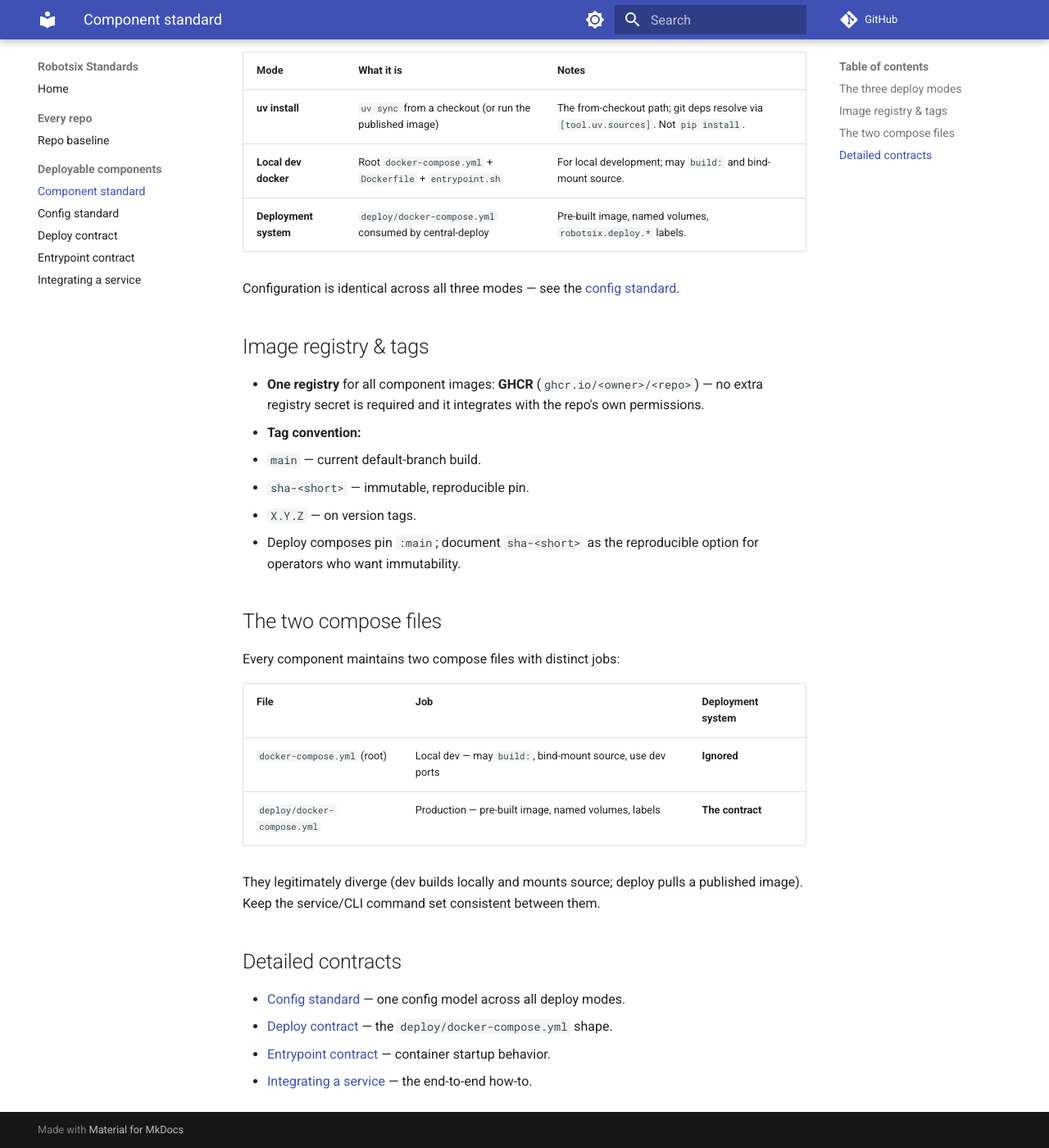
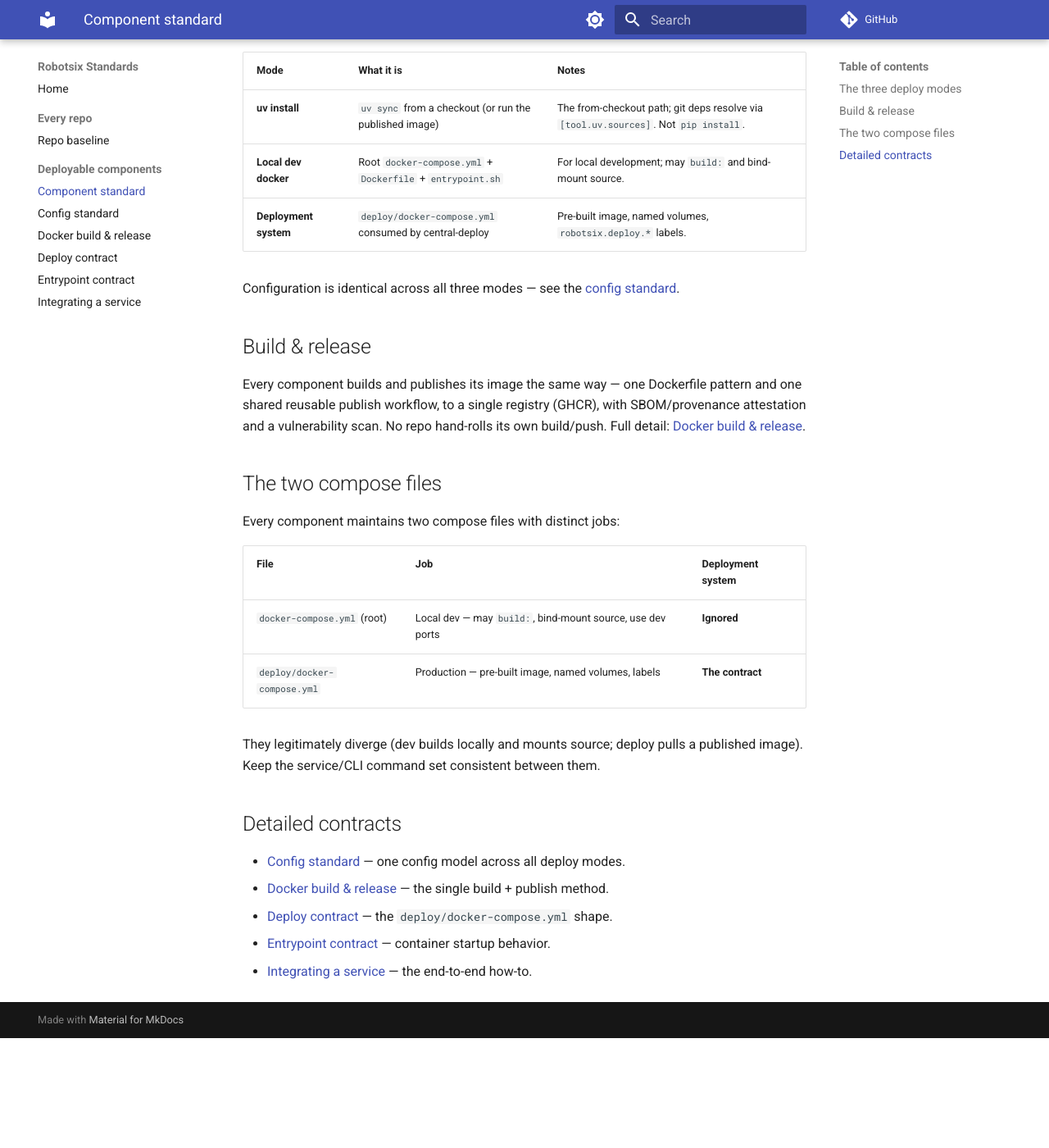
Before and after one commit to damien-robotsix/robotsix-standards, an MkDocs documentation site: the page built from docs/component-standard.md, in a window 1280 px wide and 1400 px high, scrolled down 377 px. Shown: the whole window at 82% size. Built offline with MkDocs 1.6.1 and Material for MkDocs 9.7.7, drawn with Linux system fonts in a browser that asks for light colours; comment, search, counter and statistics services are not loaded; after the commit the page ends 1643 px from its top, so only the background shows below that.

Commit message:
Add docker build & release standard (single build+publish method)
Documents the one way components build and ship images: a multi-stage,
uv-based, digest-pinned python:3.14-slim Dockerfile running non-root with a
healthcheck and the shared entrypoint; and a single publish method — the shared
reusable docker-release workflow (GHCR only, standard tags, SBOM + provenance
attestation, Trivy scan) — instead of per-repo hand-rolled build/push. Includes
a migration section for components on a non-GHCR / custom-publish setup.

Component standard now points here for build/release; nav/index/README updated.

Co-Authored-By: Claude Fable 5 <noreply@anthropic.com>

```diff
--- a/docs/component-standard.md
+++ b/docs/component-standard.md
@@ -21,17 +21,12 @@ the detailed contracts are linked at the end.
 Configuration is identical across all three modes — see the
 [config standard](config-standard.md).
 
-## Image registry & tags
+## Build & release
 
-- **One registry** for all component images: **GHCR**
-  (`ghcr.io/<owner>/<repo>`) — no extra registry secret is required and it
-  integrates with the repo's own permissions.
-- **Tag convention:**
-  - `main` — current default-branch build.
-  - `sha-<short>` — immutable, reproducible pin.
-  - `X.Y.Z` — on version tags.
-- Deploy composes pin `:main`; document `sha-<short>` as the reproducible option
-  for operators who want immutability.
+Every component builds and publishes its image the same way — one Dockerfile
+pattern and one shared reusable publish workflow, to a single registry (GHCR),
+with SBOM/provenance attestation and a vulnerability scan. No repo hand-rolls
+its own build/push. Full detail: [Docker build & release](docker-standard.md).
 
 ## The two compose files
 
@@ -48,6 +43,7 @@ published image). Keep the service/CLI command set consistent between them.
 ## Detailed contracts
 
 - [Config standard](config-standard.md) — one config model across all deploy modes.
+- [Docker build & release](docker-standard.md) — the single build + publish method.
 - [Deploy contract](deploy-contract.md) — the `deploy/docker-compose.yml` shape.
 - [Entrypoint contract](entrypoint-contract.md) — container startup behavior.
 - [Integrating a service](integrating-a-service.md) — the end-to-end how-to.
--- a/mkdocs.yml
+++ b/mkdocs.yml
@@ -39,6 +39,7 @@ nav:
   - Deployable components:
       - Component standard: component-standard.md
       - Config standard: config-standard.md
+      - Docker build & release: docker-standard.md
       - Deploy contract: deploy-contract.md
       - Entrypoint contract: entrypoint-contract.md
       - Integrating a service: integrating-a-service.md
```
Also changed, not shown: README.md (+1 -0 lines), docs/docker-standard.md (added, +124 -0 lines), docs/index.md (+2 -0 lines).
